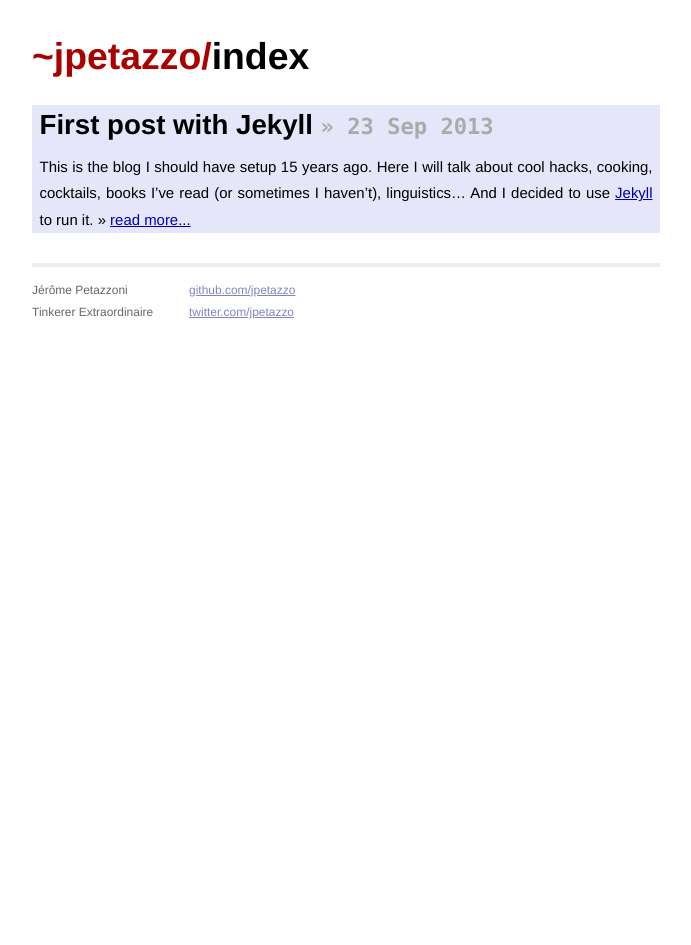
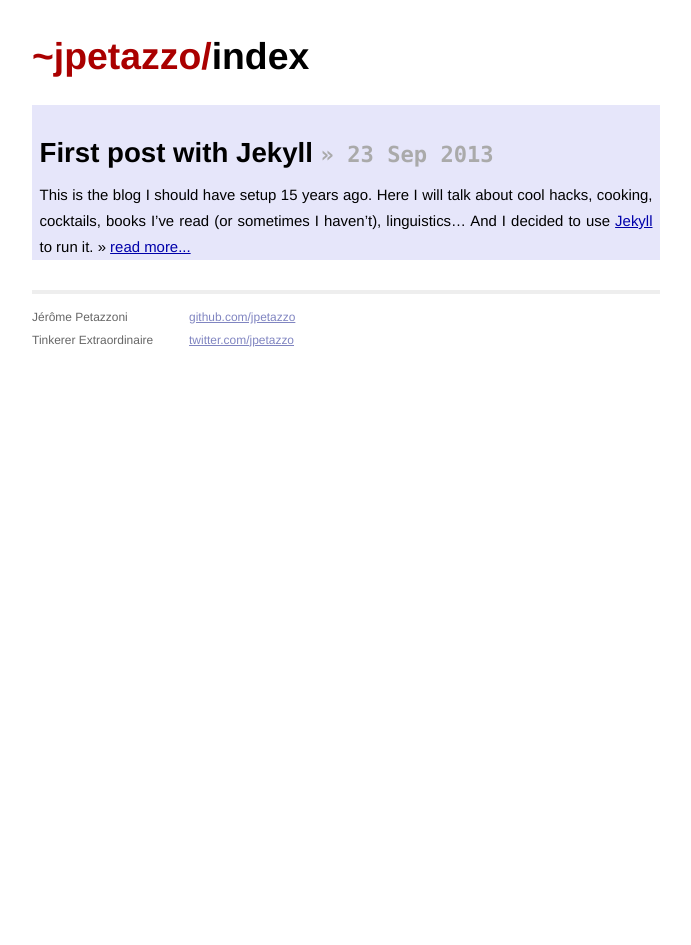
Before and after one commit to jpetazzo/jpetazzo.github.io, a Jekyll site: the page built from index.html, in a window 1280 px wide. Shown: the whole page, without its empty margins (294-985 px from the left). Built offline with Jekyll 4.4.1, drawn with Linux system fonts in a browser that asks for light colours; Markdown is read by kramdown in place of the engine named in the settings.

Commit message:
Improve readability on mobile devices, and make post titles nicer.

```diff
--- a/css/main.css
+++ b/css/main.css
@@ -19,9 +19,9 @@
   text-align: center;
 }
 
-h1 { font-size: 250%; }
-h2 { font-size: 185%; }
-h3 { font-size: 140%; }
+h1 { font-size: 250%; white-space: nowrap; }
+h2 { font-size: 185%; margin-top: 1em; }
+h3 { font-size: 140%; margin-top: 0.5em; }
 
 h4, h5, h6 {
   font-size: 100%;
@@ -81,9 +81,11 @@
 .site {
   font-size: 115%;
   text-align: justify;
-  width: 42em;
+  max-width: 42em;
   margin: 3em auto 2em;
   line-height: 1.5em;
+  padding-left: 0.5em;
+  padding-right: 0.5em;
 }
 
 .site .header a {
```
